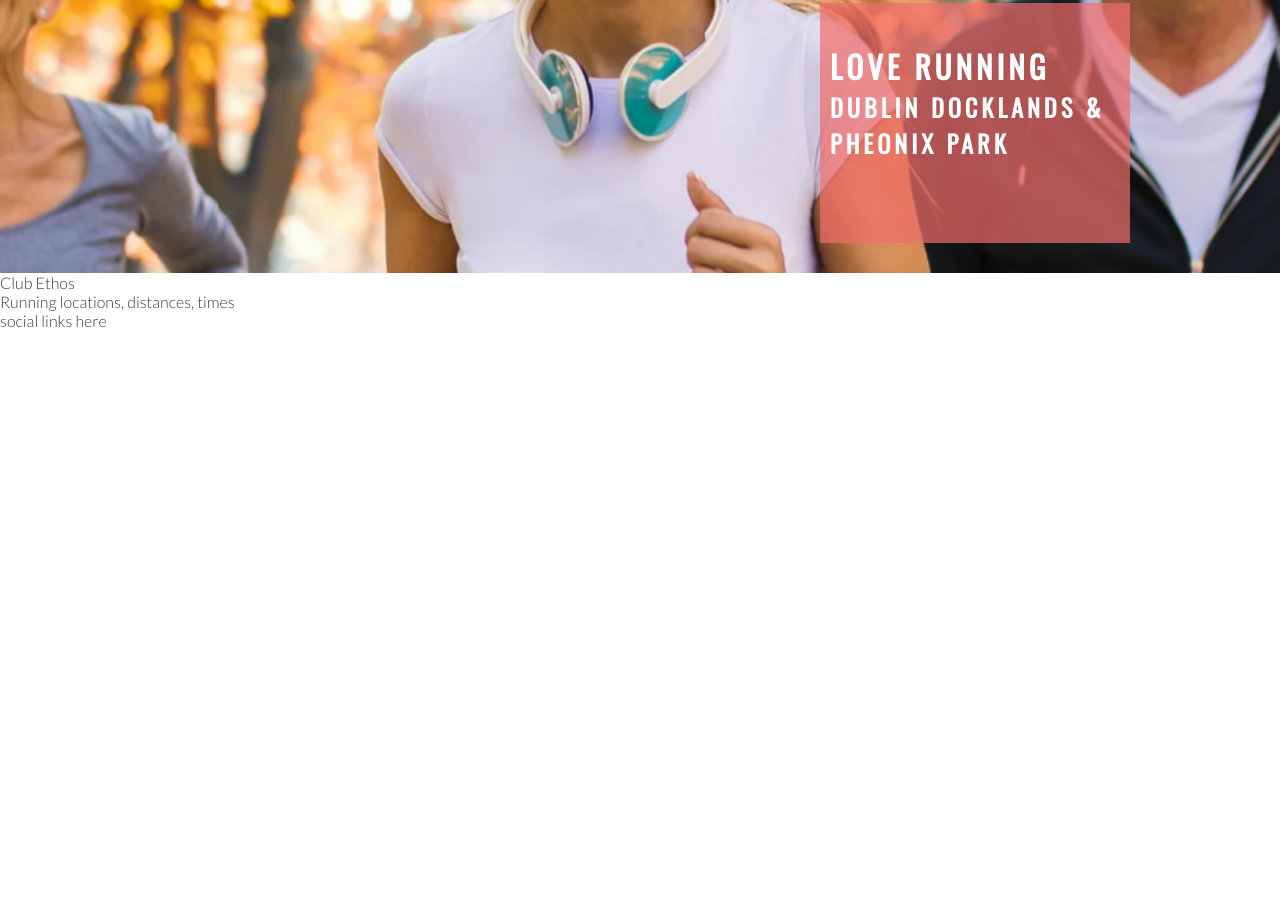
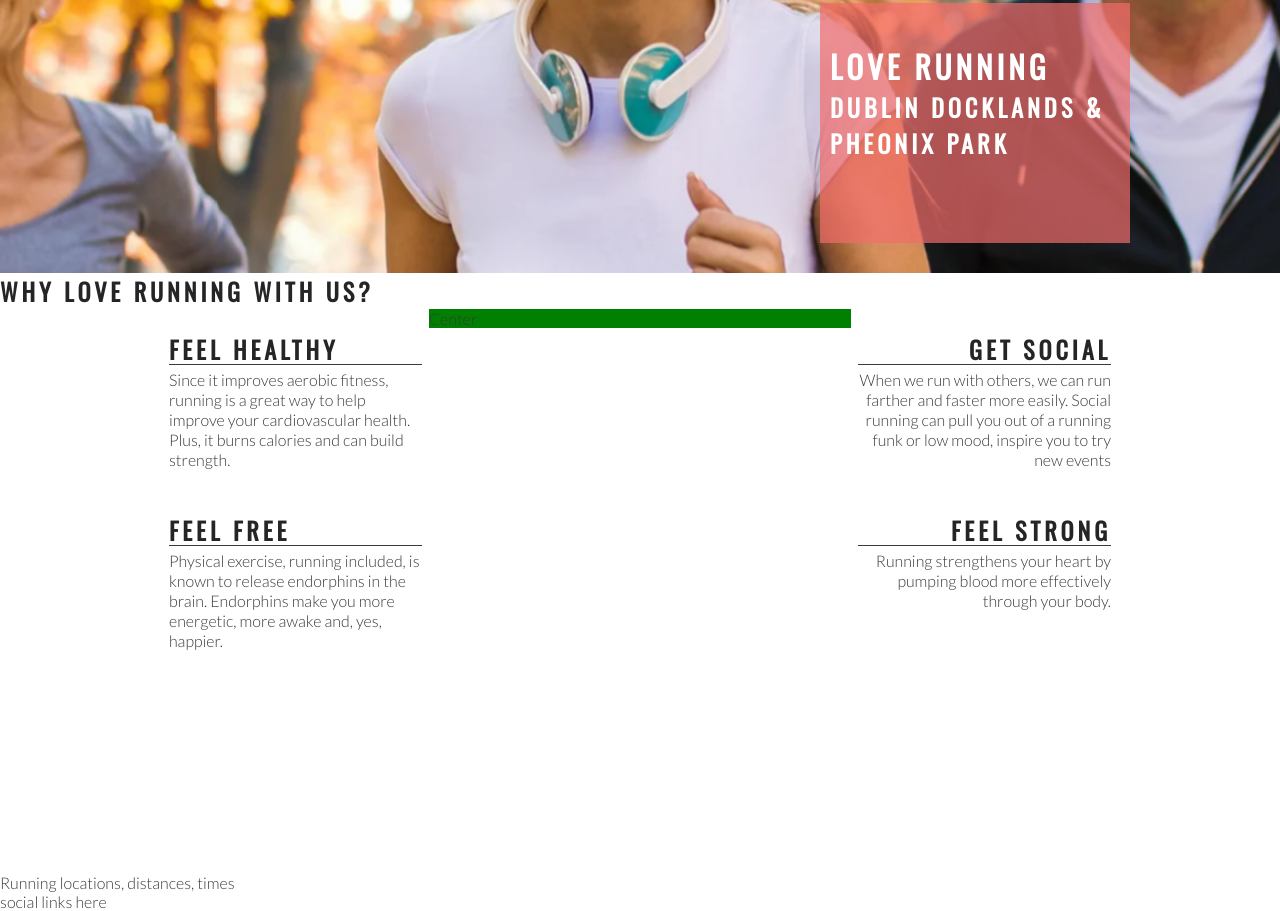
Before and after one commit to JaspalSJ/love-running, a plain HTML site: page index.html in a window 1280 px wide. Shown: the part 402-1313 px from the top of the page. Before the commit the page ends 800 px from the top, so only its background shows below. Drawn offline with nearby package versions, Linux system fonts and the light colour scheme.

Commit message:
Add right about sectisection content and style

```diff
--- a/assets/css/style.css
+++ b/assets/css/style.css
@@ -104,3 +104,55 @@ h1, h2 {
 
     position: absolute;
 }
+
+#club-ethos {
+    height: 600px;
+}
+
+#left-about {
+    padding-top: 30px;
+    width: 33%;
+    float: left;
+}
+
+#right-about {
+    padding-top: 30px;
+    width: 33%;
+    float: right;
+}
+
+#center-about {
+    width: 33%;
+    margin: 0 auto;
+    background-color: green;
+}
+
+hr {
+    border-top: 1px solid #3a3a3a;
+    width: 100%;
+    margin: 5px 0;
+}
+
+.left-about-heading {
+    width: 60%;
+    float: right;
+    line-height: 20px;
+    clear: both;
+    margin-bottom: 50px;
+}
+
+.right-about-heading {
+    width: 60%;
+    float: left;
+    line-height: 20px;
+    clear: both;
+    margin-bottom: 50px;
+}
+
+.right-about-heading h2 {
+    text-align: right;
+}
+
+.right-about-heading p {
+    text-align: right;
+}
--- a/index.html
+++ b/index.html
@@ -38,8 +38,41 @@
             <h3>Dublin Docklands & Pheonix Park</h3>
         </div>
     </section>
-    <section>
-        Club Ethos
+    <section id="club-ethos">
+        <h1>Why Love Running With Us?</h1>
+        <div id="left-about">
+            <div class="left-about-heading">
+                <h2>Feel Healthy</h2>
+                <hr>
+                <p>
+                    Since it improves aerobic fitness, running is a great way to help improve your cardiovascular health. Plus, it burns calories and can build strength.
+                </p>
+            </div>
+            <div class="left-about-heading">
+                <h2>Feel Free</h2>
+                <hr>
+                <p>
+                    Physical exercise, running included, is known to release endorphins in the brain. Endorphins make you more energetic, more awake and, yes, happier.
+                </p>
+            </div>
+        </div>
+        <div id="right-about">
+            <div class="right-about-heading">
+                <h2>Get Social</h2>
+                <hr>
+                <p>
+                    When we run with others, we can run farther and faster more easily. Social running can pull you out of a running funk or low mood, inspire you to try new events
+                </p>
+            </div>
+            <div class="right-about-heading">
+                <h2>Feel Strong</h2>
+                <hr>
+                <p>
+                    Running strengthens your heart by pumping blood more effectively through your body.
+                </p>
+            </div>
+        </div>
+        <div id="center-about">Center</div>
     </section>
     <section>
         Running locations, distances, times
```
